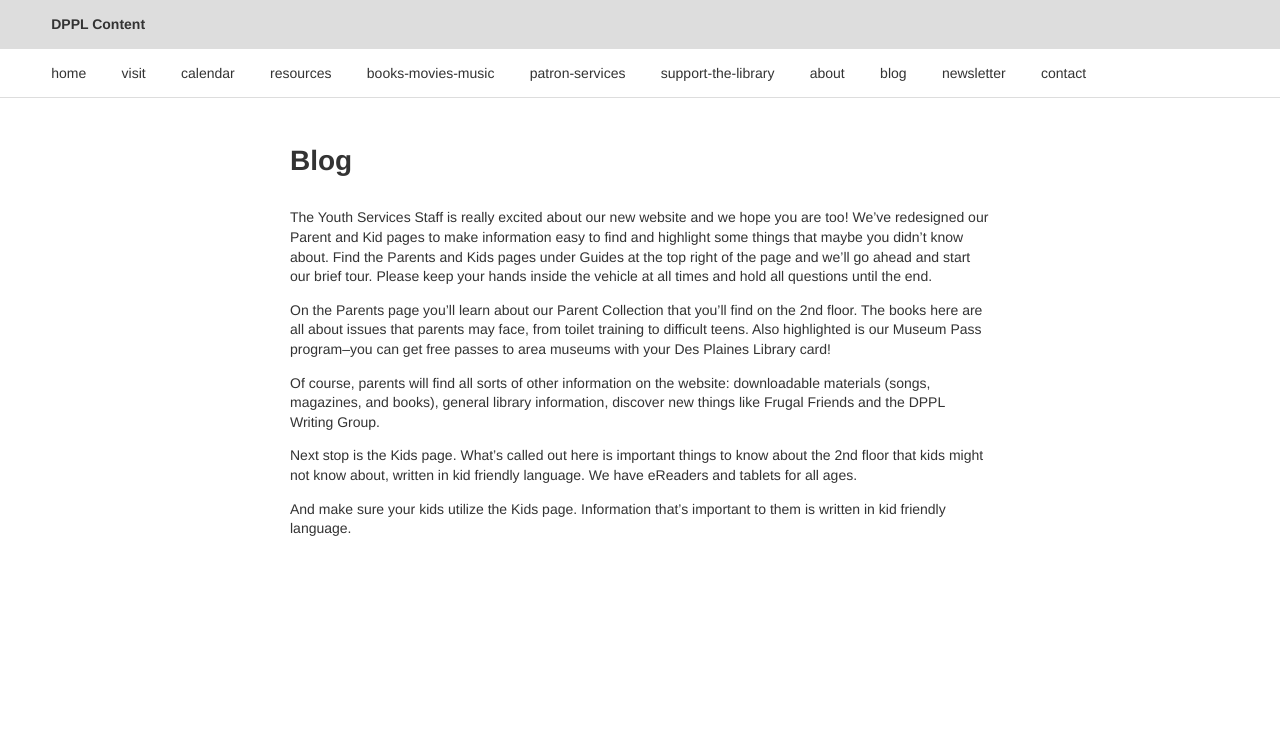
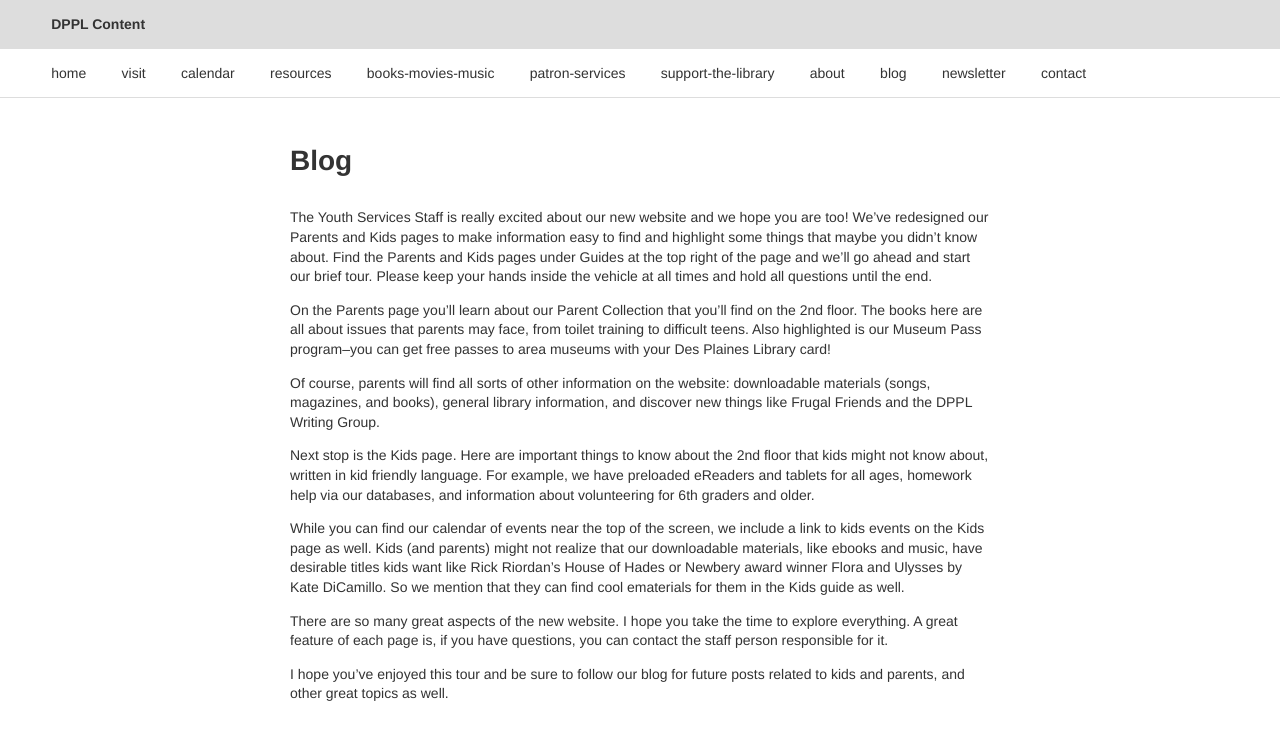
Before and after one commit to dpplweb/dppl-content, a Jekyll site: the page built from _posts/cheryl/0905-01-01-blog-post.md, in a window 1280 px wide. Shown: the top 740 px of the page. Built offline with Jekyll 4.4.1, drawn with Linux system fonts in a browser that asks for light colours; Markdown is read by kramdown in place of the engine named in the settings.

Commit message:
Finalize post.

```diff
--- a/_posts/cheryl/0905-01-01-blog-post.md
+++ b/_posts/cheryl/0905-01-01-blog-post.md
@@ -9,12 +9,16 @@ title: Blog
 published: true
 ---
 
-The Youth Services Staff is really excited about our new website and we hope you are too! We've redesigned our Parent and Kid pages to make information easy to find and highlight some things that maybe you didn't know about. Find the Parents and Kids pages under Guides at the top right of the page and we'll go ahead and start our brief tour. Please keep your hands inside the vehicle at all times and hold all questions until the end.
+The Youth Services Staff is really excited about our new website and we hope you are too! We've redesigned our Parents and Kids pages to make information easy to find and highlight some things that maybe you didn't know about. Find the Parents and Kids pages under Guides at the top right of the page and we'll go ahead and start our brief tour. Please keep your hands inside the vehicle at all times and hold all questions until the end.
 
 On the Parents page you'll learn about our Parent Collection that you'll find on the 2nd floor. The books here are all about issues that parents may face, from toilet training to difficult teens. Also highlighted is our Museum Pass program--you can get free passes to area museums with your Des Plaines Library card!
 
-Of course, parents will find all sorts of other information on the website: downloadable materials (songs, magazines, and books), general library information, discover new things like Frugal Friends and the DPPL Writing Group.
+Of course, parents will find all sorts of other information on the website: downloadable materials (songs, magazines, and books), general library information, and discover new things like Frugal Friends and the DPPL Writing Group.
 
-Next stop is the Kids page. What's called out here is important things to know about the 2nd floor that kids might not know about, written in kid friendly language. We have eReaders and tablets for all ages.
+Next stop is the Kids page. Here are important things to know about the 2nd floor that kids might not know about, written in kid friendly language. For example, we have preloaded eReaders and tablets for all ages, homework help via our databases, and information about volunteering for 6th graders and older.
 
-And make sure your kids utilize the Kids page. Information that's important to them is written in kid friendly language.
+While you can find our calendar of events near the top of the screen, we include a link to kids events on the Kids page as well. Kids (and parents) might not realize that our downloadable materials, like ebooks and music, have desirable titles kids want like Rick Riordan's House of Hades or Newbery award winner Flora and Ulysses by Kate DiCamillo. So we mention that they can find cool ematerials for them in the Kids guide as well.
+
+There are so many great aspects of the new website. I hope you take the time to explore everything. A great feature of each page is, if you have questions, you can contact the staff person responsible for it.
+
+I hope you've enjoyed this tour and be sure to follow our blog for future posts related to kids and parents, and other great topics as well.
```
